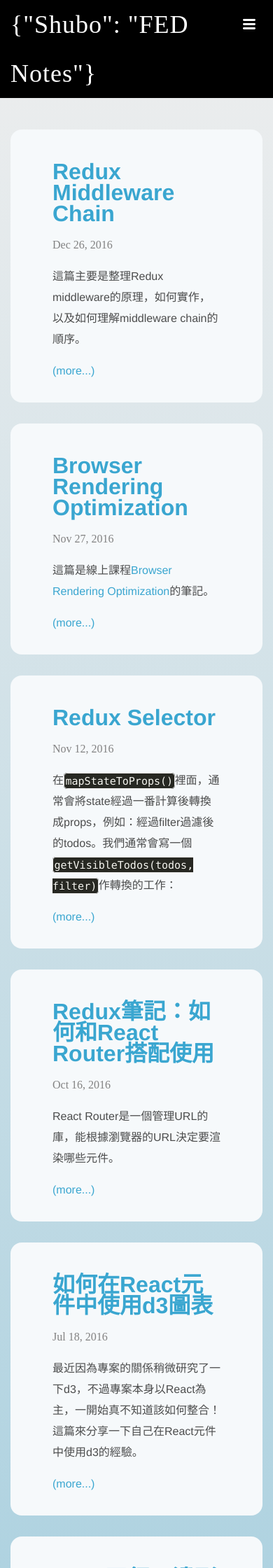
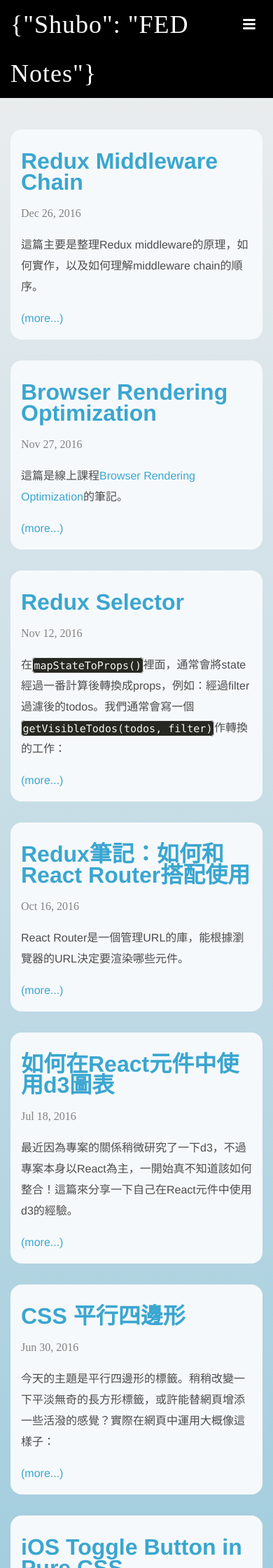
Before and after one commit to shuboc/shuboc.github.io, a Jekyll site: the page built from index.html, in a window 390 px wide. Shown: the top 2240 px of the page at 70% size. Built offline with Jekyll 4.4.1, drawn with Linux system fonts in a browser that asks for light colours; nearby versions of some CDN libraries; some web fonts are replaced; library files that are not in the unit come from our copies.

Commit message:
Fix padding on mobile

```diff
--- a/_sass/_layout.scss
+++ b/_sass/_layout.scss
@@ -182,6 +182,10 @@
   background-color: $background-color;
   padding: $spacing-unit 2*$spacing-unit;
   border-radius: 1em;
+
+  @include media-query($on-laptop) {
+    padding: 0.5 * $spacing-unit;
+  }
 }
 
 .post-list {
@@ -198,6 +202,10 @@
         background-color: $background-color;
         padding: $spacing-unit 2*$spacing-unit;
         border-radius: 1em;
+
+        @include media-query($on-laptop) {
+            padding: 0.5 * $spacing-unit;
+        };
     }
 }
 
@@ -232,9 +240,14 @@
 .post-content {
     margin-bottom: $spacing-unit;
 
+    h2,
+    h3,
+    h4 {
+      margin: $spacing-unit 0;
+    }
+
     h2 {
         font-size: 32px;
-        margin-top: $spacing-unit * 2; // Maintain vertical rhythm
 
         @include media-query($on-laptop) {
             font-size: 28px;
```
